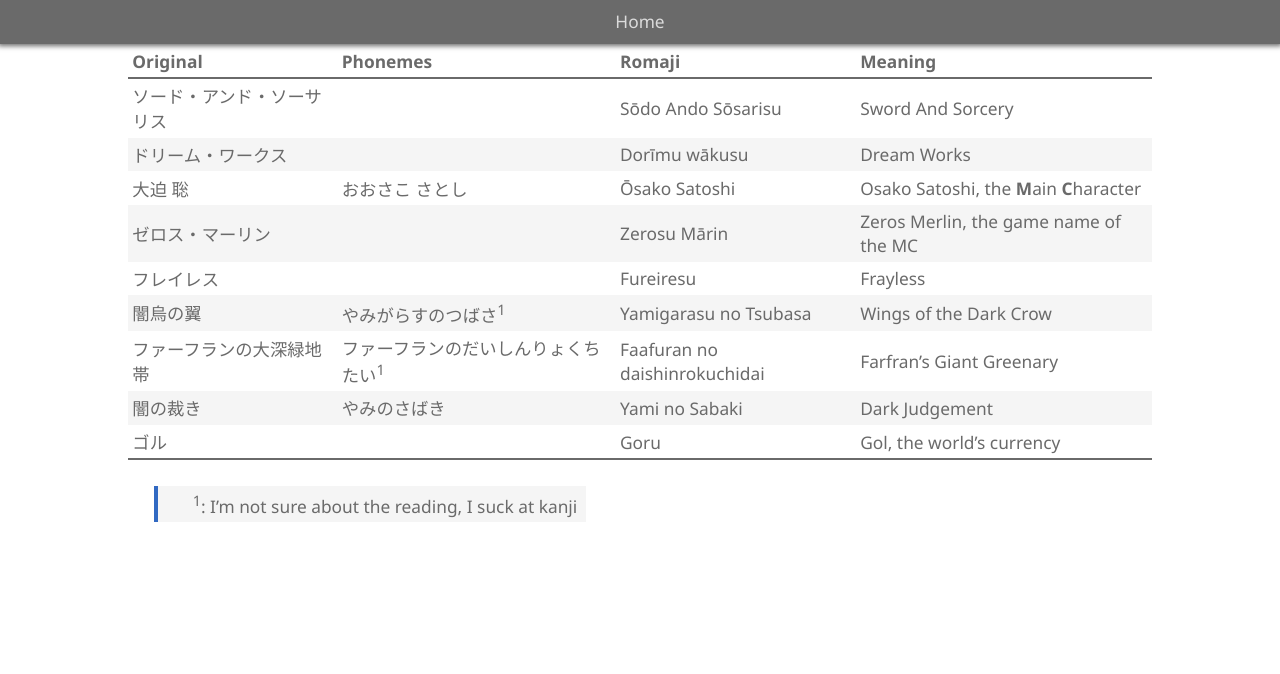
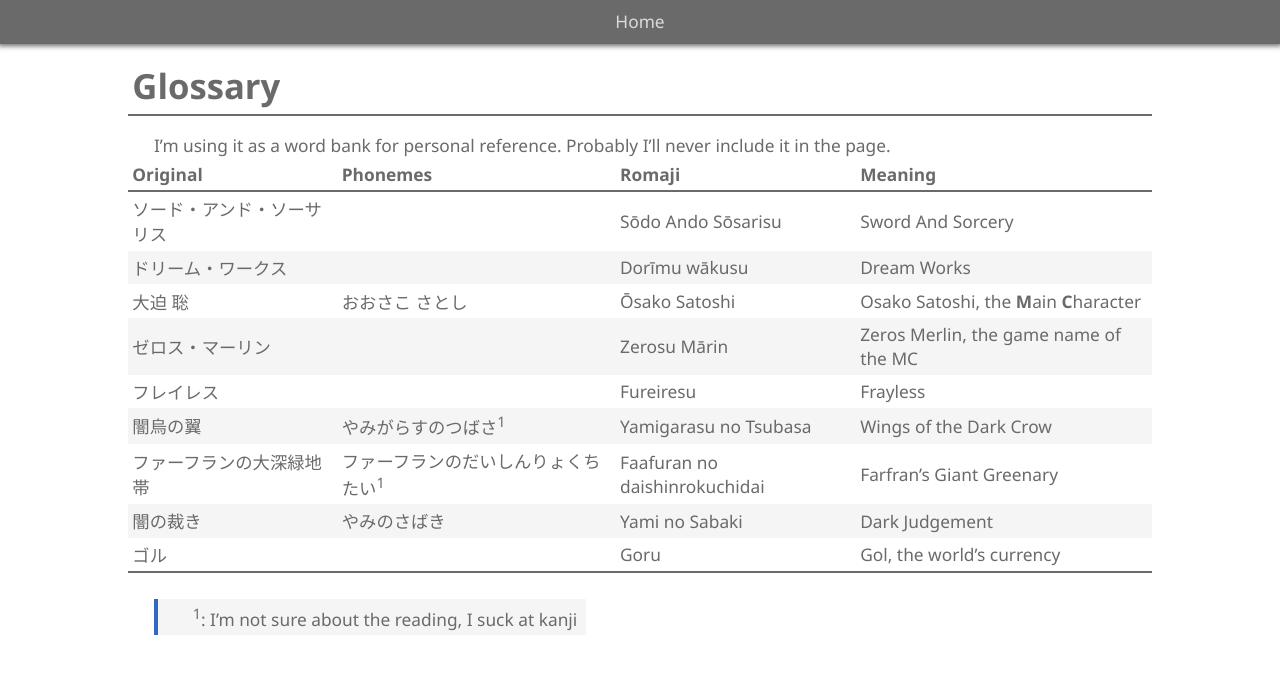
Before and after one commit to JoaoSilveira/arafoo, a Jekyll site: the page built from glossary.md, in a window 1280 px wide and 981 px high. Shown: the top 674 px of the window. Built offline with Jekyll 4.4.1, drawn with Linux system fonts in a browser that asks for light colours; our own code applies the rules of GitHub Pages for plain Markdown files.

Commit message:
Fixes and update layout

```diff
--- a/assets/css/main.scss
+++ b/assets/css/main.scss
@@ -56,6 +56,7 @@ h2, h3, h4, h5, h6 {
 }
 
 code {
+  font-family: 'Courier New', Courier, monospace;
   border-radius: 5px;
   background-color:  $light;
   border: 2px solid $dark;
--- a/glossary.md
+++ b/glossary.md
@@ -1,3 +1,7 @@
+# Glossary
+
+I'm using it as a word bank for personal reference. Probably I'll never include it in the page.
+
 | Original | Phonemes | Romaji | Meaning |
 | -------- | -------- | ------ | ------- |
 | ソード・アンド・ソーサリス | | Sōdo Ando Sōsarisu | Sword And Sorcery |
```
